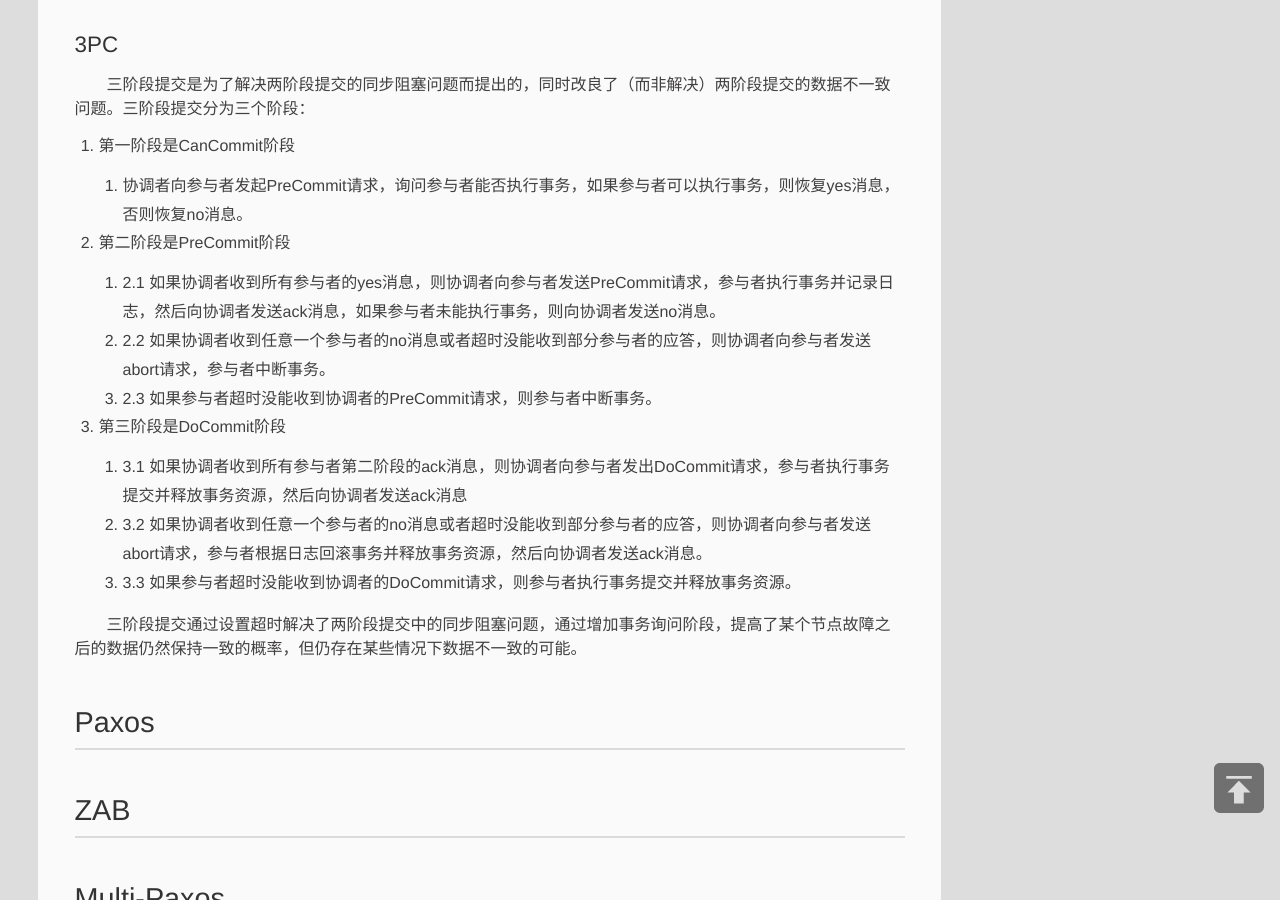
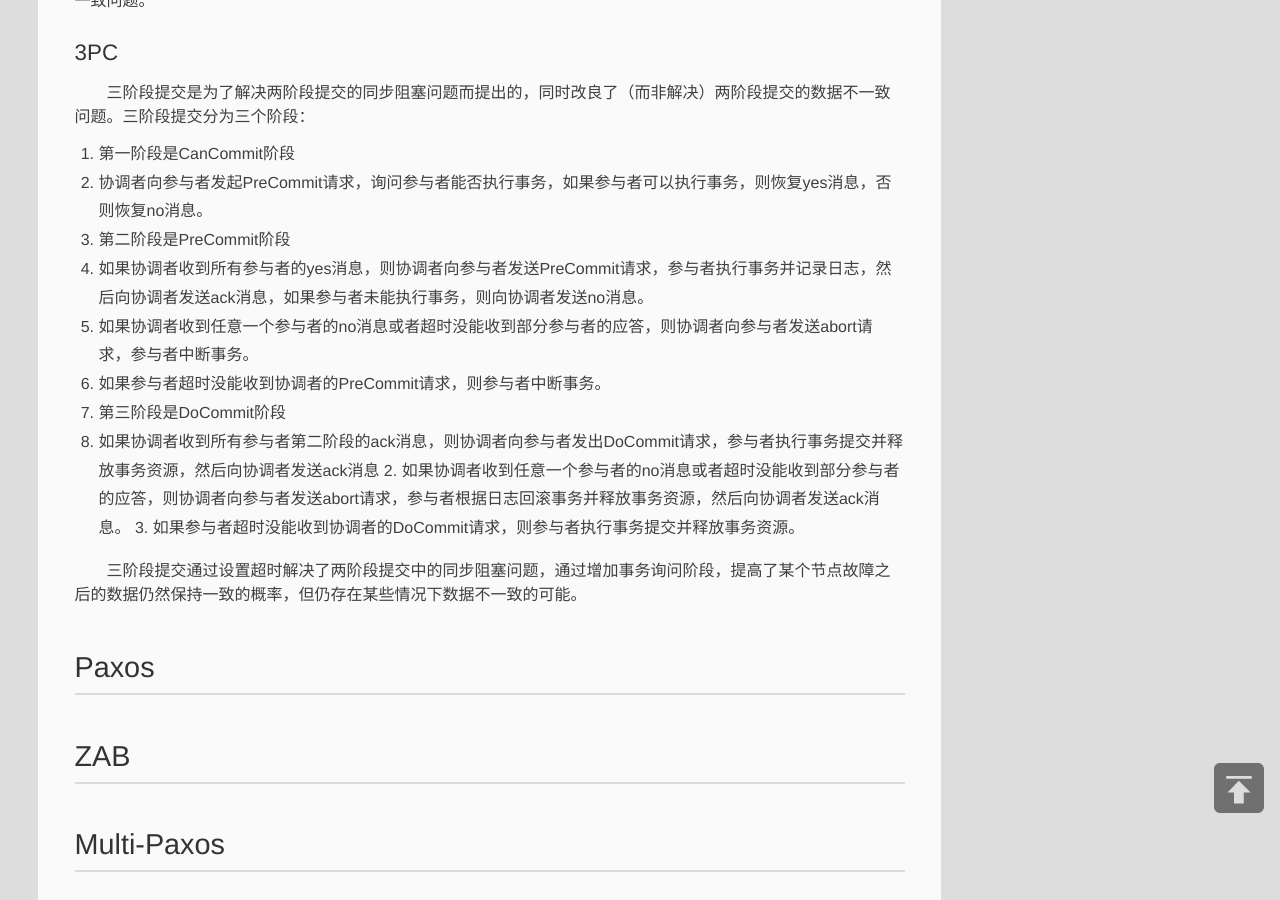
Before and after one commit to simonjoylet/simonjoylet.github.io, a Jekyll site: the page built from _posts/2017-07-20-distributed-consistency.md, in a window 1280 px wide and 900 px high, scrolled down 1422 px. Built offline with Jekyll 4.4.1, drawn with Linux system fonts in a browser that asks for light colours; comment, search, counter and statistics services are not loaded.

Commit message:
update blog

```diff
--- a/_posts/2017-07-20-distributed-consistency.md
+++ b/_posts/2017-07-20-distributed-consistency.md
@@ -19,25 +19,29 @@ categories: 分布式
 ### 2PC
 　　两阶段提交时分布式关系型数据库中实现事务的经典方法，都是基于协调者（leader）的事务提交方法。顾名思义，数据的提交分为两个阶段：
 1. 第一阶段是prepare阶段，也叫投票阶段。
-	- 协调者向参与者发起事务准备请求，参与者执行事务并记录日志，然后向协调者发送Ack消息。如果参与者不能执行事务，则向协调者发送No消息。
+
+  协调者向参与者发起事务准备请求，参与者执行事务并记录日志，然后向协调者发送Ack消息。如果参与者不能执行事务，则向协调者发送No消息。
+
 2. 第二阶段是commit阶段，也叫执行阶段，这个阶段分为两种情况。
-	- 2.1 如果协调者收到所有参与者的ack消息，则协调者向所有参与者发送事务提交请求，参与者提交事务，然后向协调者发送ack消息。
-	- 2.2 如果任意一个参与者向协调者发送了No消息，则协调者向所有参与者发送事务回滚请求，协调者根据日志回滚事务，然后向协调者发送ack消息。
+
+  2.1 如果协调者收到所有参与者的ack消息，则协调者向所有参与者发送事务提交请求，参与者提交事务，然后向协调者发送ack消息。
+
+  2.2 如果任意一个参与者向协调者发送了No消息，则协调者向所有参与者发送事务回滚请求，协调者根据日志回滚事务，然后向协调者发送ack消息。
 
 　　两阶段提交的优点是原理简单，实现方便，但有个很明显的缺点就是同步阻塞问题，如果任意一个参与者挂掉，则事务会阻塞，其他参与者拿到的事务资源也无法释放。另外，2阶段提交还有明显的单点问题、网络异常时的数据不一致问题。
 
 ### 3PC
 　　三阶段提交是为了解决两阶段提交的同步阻塞问题而提出的，同时改良了（而非解决）两阶段提交的数据不一致问题。三阶段提交分为三个阶段：
 1. 第一阶段是CanCommit阶段
-- 协调者向参与者发起PreCommit请求，询问参与者能否执行事务，如果参与者可以执行事务，则恢复yes消息，否则恢复no消息。
+  1. 协调者向参与者发起PreCommit请求，询问参与者能否执行事务，如果参与者可以执行事务，则恢复yes消息，否则恢复no消息。
 2. 第二阶段是PreCommit阶段
-	- 2.1 如果协调者收到所有参与者的yes消息，则协调者向参与者发送PreCommit请求，参与者执行事务并记录日志，然后向协调者发送ack消息，如果参与者未能执行事务，则向协调者发送no消息。
-	- 2.2 如果协调者收到任意一个参与者的no消息或者超时没能收到部分参与者的应答，则协调者向参与者发送abort请求，参与者中断事务。
-	- 2.3 如果参与者超时没能收到协调者的PreCommit请求，则参与者中断事务。
+  1. 如果协调者收到所有参与者的yes消息，则协调者向参与者发送PreCommit请求，参与者执行事务并记录日志，然后向协调者发送ack消息，如果参与者未能执行事务，则向协调者发送no消息。
+  2. 如果协调者收到任意一个参与者的no消息或者超时没能收到部分参与者的应答，则协调者向参与者发送abort请求，参与者中断事务。
+  3. 如果参与者超时没能收到协调者的PreCommit请求，则参与者中断事务。
 3. 第三阶段是DoCommit阶段
-	- 3.1 如果协调者收到所有参与者第二阶段的ack消息，则协调者向参与者发出DoCommit请求，参与者执行事务提交并释放事务资源，然后向协调者发送ack消息
-    - 3.2 如果协调者收到任意一个参与者的no消息或者超时没能收到部分参与者的应答，则协调者向参与者发送abort请求，参与者根据日志回滚事务并释放事务资源，然后向协调者发送ack消息。
-    - 3.3 如果参与者超时没能收到协调者的DoCommit请求，则参与者执行事务提交并释放事务资源。
+  1. 如果协调者收到所有参与者第二阶段的ack消息，则协调者向参与者发出DoCommit请求，参与者执行事务提交并释放事务资源，然后向协调者发送ack消息
+    2. 如果协调者收到任意一个参与者的no消息或者超时没能收到部分参与者的应答，则协调者向参与者发送abort请求，参与者根据日志回滚事务并释放事务资源，然后向协调者发送ack消息。
+    3. 如果参与者超时没能收到协调者的DoCommit请求，则参与者执行事务提交并释放事务资源。
 
 　　三阶段提交通过设置超时解决了两阶段提交中的同步阻塞问题，通过增加事务询问阶段，提高了某个节点故障之后的数据仍然保持一致的概率，但仍存在某些情况下数据不一致的可能。
 
```
